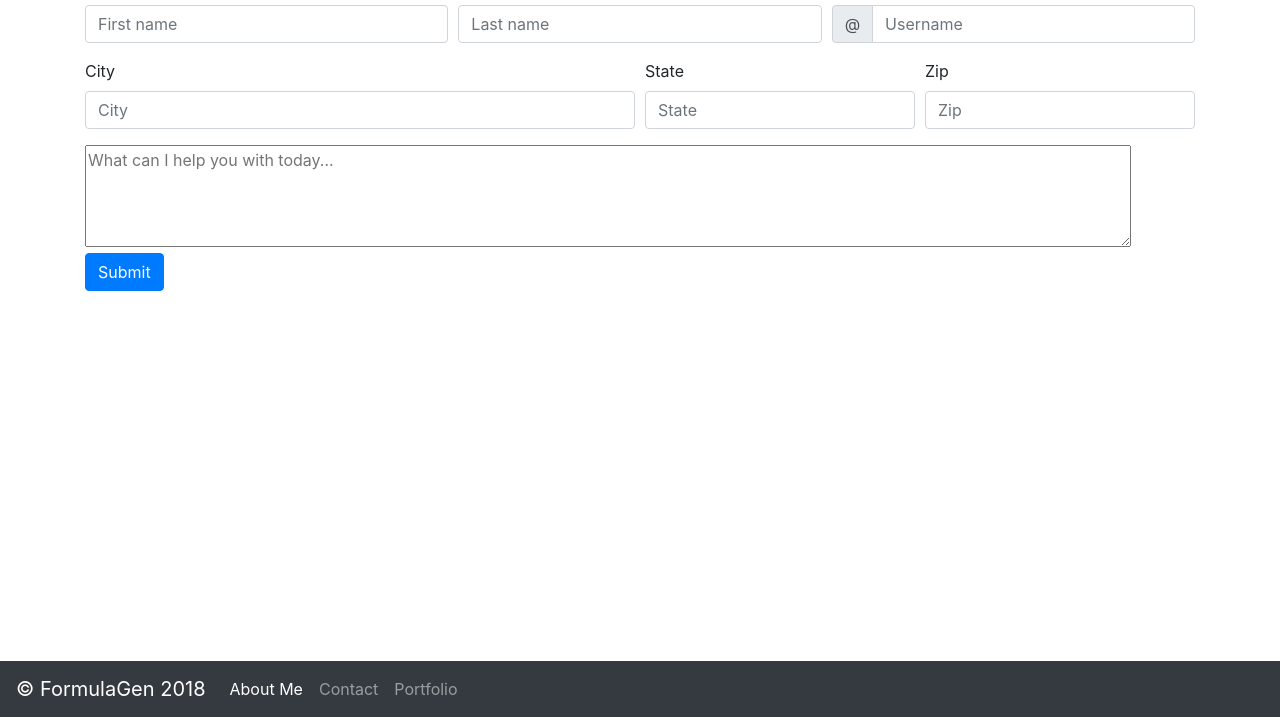
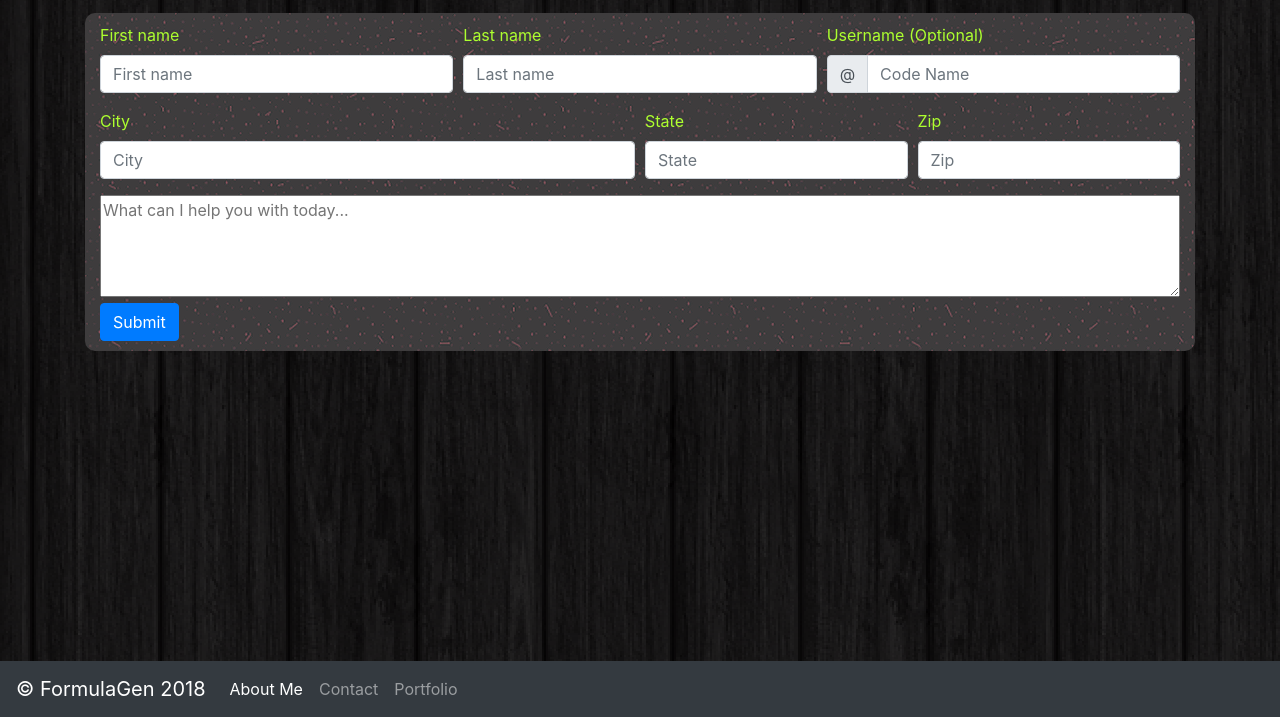
Before and after one commit to Timwestberg/Bootstrap-portfolio, a plain HTML site: page contact.html in a window 1280 px wide. Shown: the part 83-800 px from the top of the page. Drawn offline with nearby package versions, Linux system fonts and the light colour scheme.

Commit message:
Completed the css cheme and position for Contact.html

```diff
--- a/Assets/css/contact.css
+++ b/Assets/css/contact.css
@@ -0,0 +1,18 @@
+/* Applies back ground to entire page */
+body {
+    background-image: url(../images/dark_wood_@2X.png);
+}
+
+/* customization to content  */
+
+.sec {
+    background-image: url(../images/pink\ dust.png);
+    color: greenyellow;
+    margin: 40px 0px 95px 0px;
+    padding: 10px 0px 10px 0px;
+    border-radius: 10px;
+}
+
+textarea {
+    width: 100%;
+}
--- a/Assets/css/index.css
+++ b/Assets/css/index.css
@@ -1,12 +1,10 @@
+
+/* Customization of content card */
 .sec {
     margin: 40px 0px 95px 0px;
     color: greenyellow;
     background-image: url(../images/pink\ dust.png);
     padding: 10px 0px 10px 0px;
-}
-
-body {
-    background-image: url(../images/dark_wood_@2X.png);
 }
 
 .img-thumbnail {
@@ -16,9 +14,13 @@ body {
     height: 300px;
     width: 300px;
 }
-
+/*  Positioning of H1 and text within the container row 2 */
 .col-md-8 {
     position:relative;
     right: 10px;
     bottom: 10px;
 }
+/*  Applies background to entire page */
+body {
+    background-image: url(../images/dark_wood_@2X.png);
+}
--- a/contact.html
+++ b/contact.html
@@ -7,6 +7,7 @@
     <title>Document</title>
     <link rel="stylesheet" href="https://stackpath.bootstrapcdn.com/bootstrap/4.1.3/css/bootstrap.min.css" integrity="sha384-MCw98/SFnGE8fJT3GXwEOngsV7Zt27NXFoaoApmYm81iuXoPkFOJwJ8ERdknLPMO"
         crossorigin="anonymous">
+    <link rel="stylesheet" type="text/css" href="Assets/css/contact.css">
 </head>
 <body>
     <div class="container">
@@ -42,7 +43,7 @@
             </div>
         </div>
 
-        <div class="row">
+        <div class="row sec">
             <div class="col-md-12">
                     <form>
                             <div class="form-row">
@@ -60,7 +61,7 @@
                                   <div class="input-group-prepend">
                                     <span class="input-group-text" id="inputGroupPrepend2">@</span>
                                   </div>
-                                  <input type="text" class="form-control" id="validationDefaultUsername" placeholder="Username" aria-describedby="inputGroupPrepend2">
+                                  <input type="text" class="form-control" id="validationDefaultUsername" placeholder="Code Name" aria-describedby="inputGroupPrepend2">
                                 </div>
                               </div>
                             </div>
@@ -80,7 +81,7 @@
                             </div>
                             <div class="form-row">
                                 <div class="col-md-12">
-                                    <textarea rows="4" cols="100" id="message-box" type="textarea" name="message" placeholder="What can I help you with today..."></textarea>
+                                    <textarea rows="4" cols="25" id="message-box" type="textarea" name="message" placeholder="What can I help you with today..."></textarea>
                                 </div>
                             </div>
                             <button class="btn btn-primary" type="submit">Submit</button>
```
